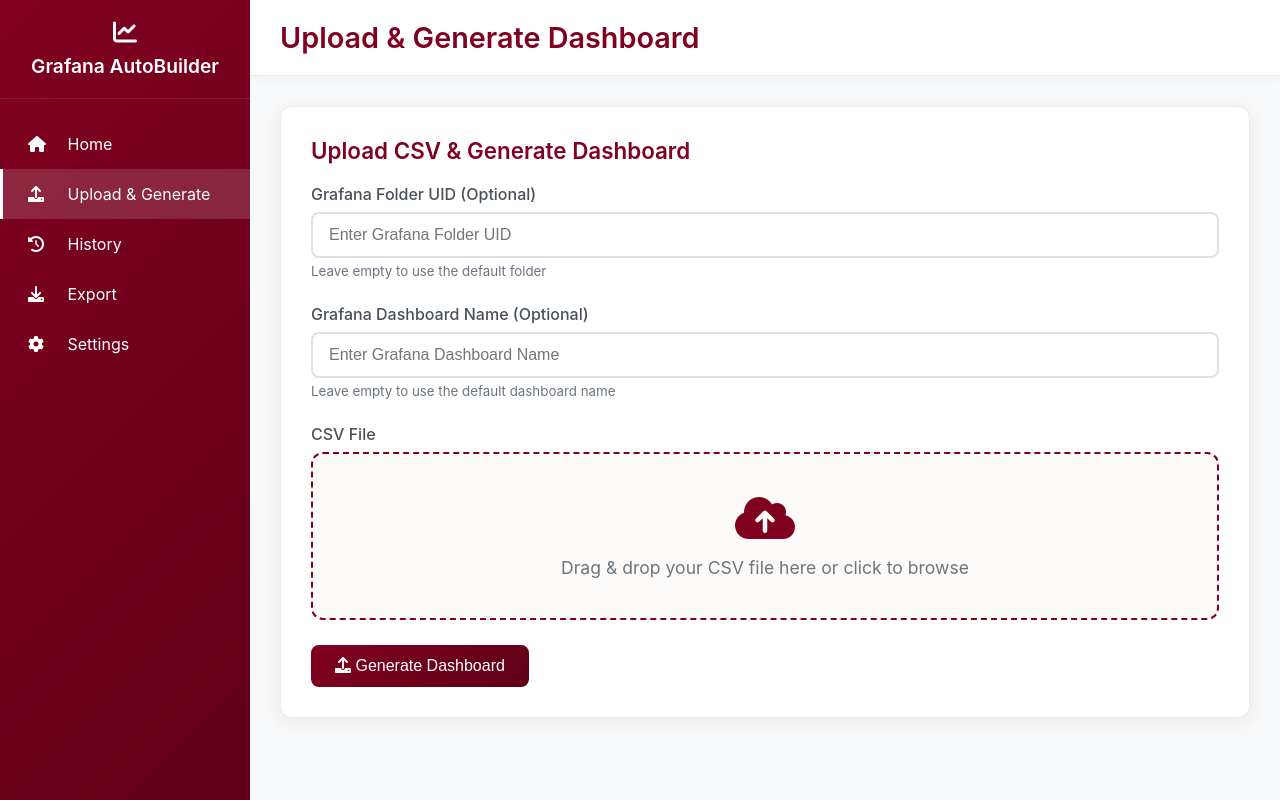
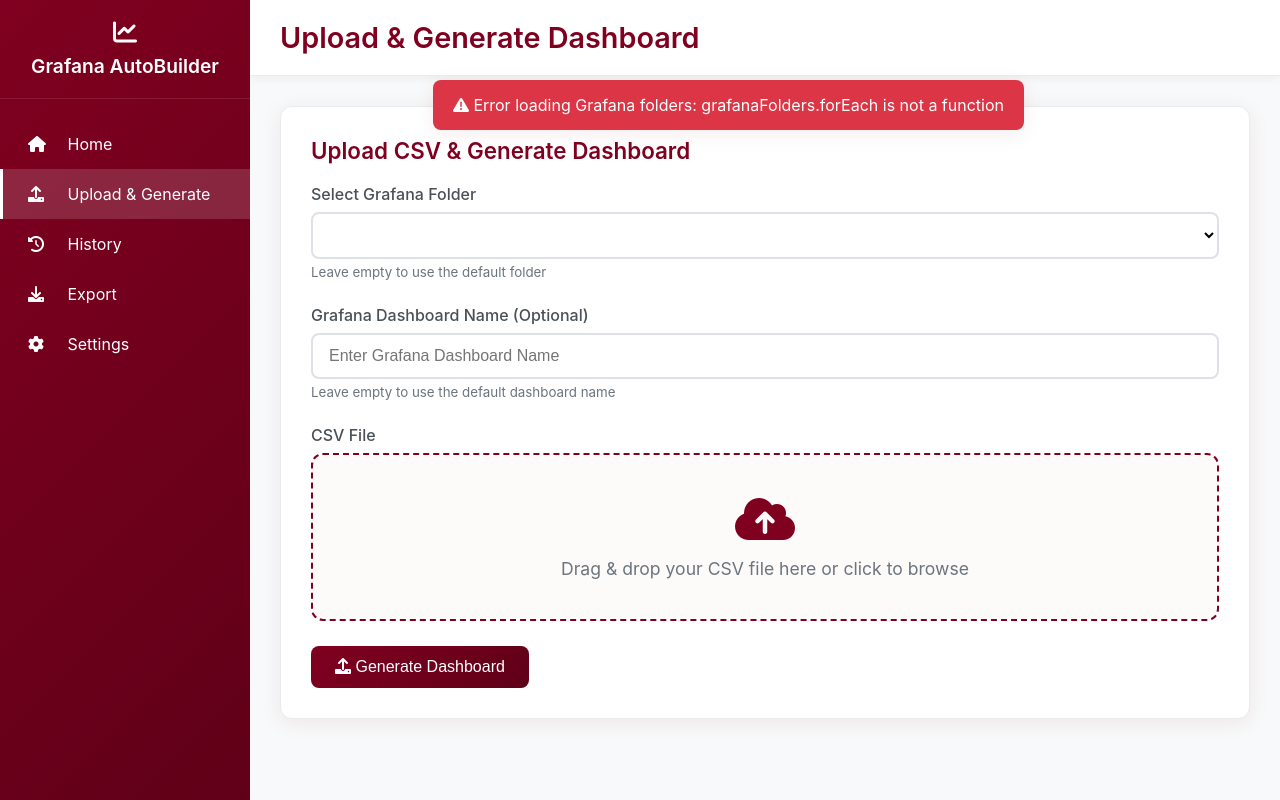
Before and after one commit to RoshanSonavane2025/Grafana-AutoBuilder, a Flask app: page / in a window 1280 px wide, after a click on "Upload & Generate". Run offline with Flask 3, Linux system fonts and the light colour scheme; data that the repository does not hold is empty.

Commit message:
Upload UI and Save settings feature updated

```diff
--- a/app.py
+++ b/app.py
@@ -119,6 +119,15 @@
         return error_response(str(e), 500)
 
 
+@app.route('/api/grafana/folders', methods=['GET'])
+def get_grafana_folders():
+    try:
+        grafana = GrafanaAPI(api_key=app.config['GRAFANA_API_KEY'], base_url=app.config['GRAFANA_URL'])
+        return jsonify(grafana.get_folders()), 200
+    except Exception as e:
+        app.logger.error(f"Error fetching Grafana folders: {str(e)}")
+        return error_response('Failed to fetch Grafana folders', 500)
+
 # -------------------- Dashboard History --------------------
 @app.route('/api/dashboard/history', methods=['GET'])
 def get_dashboard_history():
@@ -173,6 +182,9 @@
         return error_response(str(e), 500)
 
 
+import requests
+from flask import request, jsonify
+
 @app.route('/api/settings', methods=['POST'])
 def update_settings():
     data = request.get_json()
@@ -182,11 +194,22 @@
     if not api_key or not base_url:
         return jsonify({'error': 'API key and Grafana URL are required'}), 400
 
+    # ------------------------------
+    # Validate API key by calling Grafana
+    # ------------------------------
+    headers = {"Authorization": f"Bearer {api_key}"}
+    try:
+        resp = requests.get(f"{base_url}/api/org", headers=headers, timeout=5)
+        if resp.status_code != 200:
+            return jsonify({'error': 'Invalid Grafana API key or URL'}), 400
+    except requests.exceptions.RequestException:
+        return jsonify({'error': 'Unable to reach Grafana server'}), 400
+
+    # Save to config only if validation passes
     app.config['GRAFANA_API_KEY'] = api_key
     app.config['GRAFANA_URL'] = base_url
 
     return jsonify({'status': 'success', 'message': 'Settings updated successfully'}), 200
-
 
 @app.route('/api/current_settings', methods=['GET'])
 def get_current_settings():
--- a/static/script.js
+++ b/static/script.js
@@ -24,6 +24,9 @@
     // }
     if (pageId === 'settings') {
         getCurrentSettings();
+    }
+    if (pageId === 'upload') {
+        getGrafanaFolders();
     }
 
     const titles = {
@@ -92,25 +95,30 @@
     });
 }
 
-async function handleUpload() {
-    const file = document.getElementById('csvFile').files[0];
-    const folderUID = document.getElementById('folderUID').value.trim();
+async function handleUpload(event) {
+    event.preventDefault(); // prevent form submission reload
+
+    const fileInput = document.getElementById('csvFile');
+    const file = fileInput.files[0];
+    const folderUID = document.getElementById('folderSelect').value.trim();
     const dashboardName = document.getElementById('dashboardName').value.trim();
     const uploadBtn = document.getElementById('uploadBtn');
 
     if (!file) {
-        showNotification('Please select a CSV file', 'error');
+        showNotification('Please select or drop a CSV file', 'error');
         return;
     }
 
+    // Show uploading state
     uploadBtn.disabled = true;
     uploadBtn.innerHTML = '<div class="loading"></div> Generating Dashboard...';
 
     try {
         const formData = new FormData();
-        formData.append('file', file); // Flask expects 'file'
+        formData.append('file', file); // CSV file
         formData.append('folder_uid', folderUID);
         formData.append('dashboardName', dashboardName);
+
         const response = await fetch('/api/dashboard/generate', {
             method: 'POST',
             body: formData
@@ -123,15 +131,16 @@
 
         const data = await response.json();
 
+        // Update file info UI
+        document.getElementById('fileInfo').style.display = 'none';
+        fileInput.value = ''; // reset file input
+
         addToHistory(file.name, folderUID);
         stats.uploads++;
         stats.dashboards++;
         updateStats();
 
         showNotification(`Dashboard created: ${data.dashboard_uid}`, 'success');
-
-        document.getElementById('uploadForm').reset();
-        document.getElementById('fileInfo').style.display = 'none';
     } catch (error) {
         showNotification(`Error: ${error.message}`, 'error');
     } finally {
@@ -139,6 +148,41 @@
         uploadBtn.innerHTML = '<i class="fas fa-upload"></i> Generate Dashboard';
     }
 }
+
+// ---------------- Drag & Drop support ----------------
+const fileUploadArea = document.getElementById('fileUploadArea');
+const fileInput = document.getElementById('csvFile');
+const fileInfo = document.getElementById('fileInfo');
+
+fileUploadArea.addEventListener('click', () => fileInput.click());
+fileInput.addEventListener('change', () => displayFileInfo(fileInput.files[0]));
+
+fileUploadArea.addEventListener('dragover', (e) => {
+    e.preventDefault();
+    fileUploadArea.classList.add('dragover');
+});
+
+fileUploadArea.addEventListener('dragleave', () => {
+    fileUploadArea.classList.remove('dragover');
+});
+
+fileUploadArea.addEventListener('drop', (e) => {
+    e.preventDefault();
+    fileUploadArea.classList.remove('dragover');
+    const droppedFile = e.dataTransfer.files[0];
+    fileInput.files = e.dataTransfer.files; // assign to hidden input
+    displayFileInfo(droppedFile);
+});
+
+function displayFileInfo(file) {
+    if (!file) return;
+    fileInfo.style.display = 'block';
+    fileInfo.textContent = `Selected file: ${file.name} (${(file.size / 1024).toFixed(2)} KB)`;
+}
+
+// ---------------- Bind form submit ----------------
+document.getElementById('uploadForm').addEventListener('submit', handleUpload);
+
 
 // Export functionality
 async function exportDashboard(format) {
@@ -243,8 +287,7 @@
         ${message}
     `;
 
-    message=document.getElementById('message');
-    message.appendChild(notification);
+    document.body.appendChild(notification);
 
     setTimeout(() => {
         notification.remove();
@@ -300,21 +343,98 @@
 function getCurrentSettings() {
     fetch('/api/current_settings')
         .then(response => {
-            if (!response.ok) {
-                throw new Error('Failed to fetch current settings');
-            }
+            if (!response.ok) throw new Error('Failed to fetch current settings');
             return response.json();
         })
         .then(data => {
             if (data.grafanaURL) {
                 document.getElementById('grafanaURL').value = data.grafanaURL;
             }
+
             if (data.grafanaKEY) {
-                document.getElementById('grafanaKEY').value = data.grafanaKEY;
+                // Show read-only display
+                document.getElementById('grafanaKeyDisplay').style.display = 'inline';
+                document.getElementById('changeKeyBtn').style.display = 'inline-block';
+                document.getElementById('grafanaKEY').style.display = 'none';
+            } else {
+                // If no key configured, show input box
+                document.getElementById('grafanaKeyDisplay').style.display = 'none';
+                document.getElementById('changeKeyBtn').style.display = 'none';
+                document.getElementById('grafanaKEY').style.display = 'block';
             }
         })
         .catch(error => {
             showNotification(`Error loading settings: ${error.message}`, 'error');
+            console.error(error);
+        });
+}
+
+// Show input box when user wants to change key
+document.getElementById('changeKeyBtn').addEventListener('click', () => {
+    document.getElementById('grafanaKeyDisplay').style.display = 'none';
+    document.getElementById('changeKeyBtn').style.display = 'none';
+    const keyInput = document.getElementById('grafanaKEY');
+    keyInput.style.display = 'block';
+    keyInput.value = '';
+    keyInput.focus();
+});
+
+// Form submit
+document.getElementById('settingsForm').addEventListener('submit', async function(e) {
+    e.preventDefault();
+    const url = document.getElementById('grafanaURL').value.trim();
+    const keyInput = document.getElementById('grafanaKEY');
+    const key = keyInput.style.display === 'block' ? keyInput.value.trim() : null;
+
+    const payload = { grafanaURL: url };
+    if (key) payload.grafanaKEY = key;
+
+    try {
+        const response = await fetch('/api/settings', {
+            method: 'POST',
+            headers: { 'Content-Type': 'application/json' },
+            body: JSON.stringify(payload)
+        });
+        const data = await response.json();
+        if (!response.ok) throw new Error(data.error || 'Failed to save settings');
+
+        showNotification('Settings updated successfully', 'success');
+        // Reset display if API key was updated
+        if (key) {
+            document.getElementById('grafanaKeyDisplay').textContent = 'Already Configured';
+            document.getElementById('grafanaKeyDisplay').style.display = 'inline';
+            document.getElementById('changeKeyBtn').style.display = 'inline-block';
+            keyInput.style.display = 'none';
+        }
+    } catch (err) {
+        showNotification(`Error: ${err.message}`, 'error');
+    }
+});
+
+
+function getGrafanaFolders() {
+    fetch('/api/grafana/folders')
+        .then(response => {
+            if (!response.ok) {
+                throw new Error('Failed to fetch Grafana folders');
+            }
+            return response.json();
+        })
+        .then(data => {
+            console.log(data);
+            grafanaFolders = data || [];  // <- changed this line
+            const folderSelect = document.getElementById('folderSelect');
+            folderSelect.innerHTML = ''; // clear existing options
+
+            grafanaFolders.forEach(folder => {
+                const option = document.createElement('option');
+                option.value = folder.uid;
+                option.textContent = folder.title;
+                folderSelect.appendChild(option);
+            });
+        })
+        .catch(error => {
+            showNotification(`Error loading Grafana folders: ${error.message}`, 'error');
             console.error(error);
         });
 }
--- a/static/styles.css
+++ b/static/styles.css
@@ -254,31 +254,46 @@
             margin-top: 20px;
         }
 
-        .message{
-            color: #800020;
-            font-weight: bold;
-            text-align: center;
-            margin-top: 20px;
-            margin-bottom: 20px;
-
-        }
 
         /* Notifications */
 .notification {
     position: fixed;
-            top: 10px;
-            left:20px;
+    top: 10%;
+    right: 20%;
     background: #28a745;
     color: white;
     padding: 15px 20px;
     border-radius: 8px;
     box-shadow: 0 4px 20px rgba(128,0,32,0.08);
     transform: translateX(100%);
+    animation: slide-in 0.3s ease forwards;
 }
 
 .notification.show {
     transform: translateX(0);
 }
+.notification.hide {
+    transform: translateX(100%);
+}
+
+@keyframes slide-in {
+    0% {
+        transform: translateX(100%);
+    }
+    100% {
+        transform: translateX(0);
+    }
+}
+
+@keyframes slide-out {
+    0% {
+        transform: translateX(0);
+    }
+    100% {
+        transform: translateX(100%);
+    }
+}
+
 
         .notification.success {
             background: #28a745;
--- a/templates/grafana_dashboard_system.html
+++ b/templates/grafana_dashboard_system.html
@@ -1,5 +1,6 @@
 <!DOCTYPE html>
 <html lang="en">
+
 <head>
     <meta charset="UTF-8">
     <meta name="viewport" content="width=device-width, initial-scale=1.0">
@@ -8,6 +9,7 @@
     <link href="https://cdnjs.cloudflare.com/ajax/libs/font-awesome/6.0.0/css/all.min.css" rel="stylesheet">
     <link rel="stylesheet" href="./static/styles.css">
 </head>
+
 <body>
     <!-- Mobile Toggle -->
     <button class="mobile-toggle" onclick="toggleSidebar()">
@@ -52,9 +54,6 @@
         </div>
 
         <div class="content">
-            <!-- Message -->
-            <div id="message">
-            </div>
             <!-- Home Page -->
             <div id="home" class="page-section active">
                 <div class="stats-grid">
@@ -78,8 +77,10 @@
                 <div class="card">
                     <h3>Welcome to Grafana Dashboard Manager</h3>
                     <p style="color: #6c757d; line-height: 1.6; margin-bottom: 20px;">
-                        This application helps you manage your Grafana dashboards efficiently. You can upload CSV files to automatically generate dashboards,
-                        view your creation history, and export dashboard configurations for backup or migration purposes.
+                        This application helps you manage your Grafana dashboards efficiently. You can upload CSV files
+                        to automatically generate dashboards,
+                        view your creation history, and export dashboard configurations for backup or migration
+                        purposes.
                     </p>
                     <div style="display: flex; gap: 15px; flex-wrap: wrap;">
                         <button class="btn btn-primary" onclick="showPage('upload')">
@@ -100,7 +101,8 @@
                         </div>
                     </div>
                 </div>
-                <small style="color: #6c757d; margin-top: 5px; display: block;">Made By Roshan : Grafana AutoBuilder version 1.0</small>
+                <small style="color: #6c757d; margin-top: 5px; display: block;">Made By Roshan : Grafana AutoBuilder
+                    version 1.0</small>
 
             </div>
 
@@ -110,15 +112,19 @@
                     <h3>Upload CSV & Generate Dashboard</h3>
                     <form id="uploadForm">
                         <div class="form-group">
-                            <label for="folderUID">Grafana Folder UID (Optional)</label>
-                            <input type="text" class="form-control" id="folderUID" placeholder="Enter Grafana Folder UID">
-                            <small style="color: #6c757d; margin-top: 5px; display: block;">Leave empty to use the default folder</small>
+                            <label for="folderUID">Select Grafana Folder</label>
+                            <select class="form-control" id="folderSelect" required>
+                            </select>
+                            <small style="color: #6c757d; margin-top: 5px; display: block;">Leave empty to use the
+                                default folder</small>
                         </div>
 
                         <div class="form-group">
                             <label for="dashboardName">Grafana Dashboard Name (Optional)</label>
-                            <input type="text" class="form-control" id="dashboardName" placeholder="Enter Grafana Dashboard Name">
-                            <small style="color: #6c757d; margin-top: 5px; display: block;">Leave empty to use the default dashboard name</small>
+                            <input type="text" class="form-control" id="dashboardName"
+                                placeholder="Enter Grafana Dashboard Name">
+                            <small style="color: #6c757d; margin-top: 5px; display: block;">Leave empty to use the
+                                default dashboard name</small>
                         </div>
 
                         <div class="form-group">
@@ -154,10 +160,11 @@
                         </thead>
                         <tbody id="historyTable">
                             <tr class="empty-state">
-                            <td><i class="fas fa-history"></i>
-                            <p>No dashboards created yet. Upload your first CSV file to get started!</p></td>
+                                <td><i class="fas fa-history"></i>
+                                    <p>No dashboards created yet. Upload your first CSV file to get started!</p>
+                                </td>
 
-                        </tr>
+                            </tr>
                         </tbody>
 
                     </table>
@@ -171,8 +178,10 @@
                     <form id="exportForm">
                         <div class="form-group">
                             <label for="dashboardUID">Grafana Dashboard UID</label>
-                            <input type="text" class="form-control" id="dashboardUID" placeholder="Enter Dashboard UID" required>
-                            <small style="color: #6c757d; margin-top: 5px; display: block;">The unique identifier of the dashboard you want to export</small>
+                            <input type="text" class="form-control" id="dashboardUID" placeholder="Enter Dashboard UID"
+                                required>
+                            <small style="color: #6c757d; margin-top: 5px; display: block;">The unique identifier of the
+                                dashboard you want to export</small>
                         </div>
 
                         <div class="export-controls">
@@ -188,18 +197,28 @@
             </div>
 
 
-            <div id="settings"  class="page-section">
+            <div id="settings" class="page-section">
                 <div class="card">
                     <h3>Settings</h3>
-                    <form id="settingsForm" >
+                    <form id="settingsForm">
                         <div class="form-group">
                             <label for="grafanaURL">Grafana URL</label>
-                            <input type="text" class="form-control" id="grafanaURL" name="grafanaURL" placeholder="Enter Grafana URL" required>
+                            <input type="text" class="form-control" id="grafanaURL" name="grafanaURL"
+                                placeholder="Enter Grafana URL" required>
                         </div>
                         <div class="form-group">
                             <label for="grafanaKEY">Grafana API KEY</label>
-                            <input type="text" class="form-control" id="grafanaKEY" name="grafanaKEY" placeholder="Enter Grafana API KEY" required>
+                            <div id="grafanaKeyWrapper">
+                                <span id="grafanaKeyDisplay">Already Configured</span>
+                                <button type="button" id="changeKeyBtn" class="btn btn-sm btn-outline-secondary"
+                                    style="margin-left: 10px;">
+                                    Change API Key
+                                </button>
+                            </div>
+                            <input type="text" class="form-control" id="grafanaKEY" name="grafanaKEY"
+                                placeholder="Enter Grafana API KEY" style="display: none;">
                         </div>
+
                         <button type="submit" class="btn btn-primary">Save Settings</button>
                     </form>
                 </div>
@@ -208,4 +227,5 @@
     </div>
     <script src="./static/script.js"></script>
 </body>
+
 </html>
```
Also changed, not shown: grafana_api.py (+11 -6 lines), instance/grafana_auto_builder.db. Lines whose indentation alone changed are shown as unchanged.
